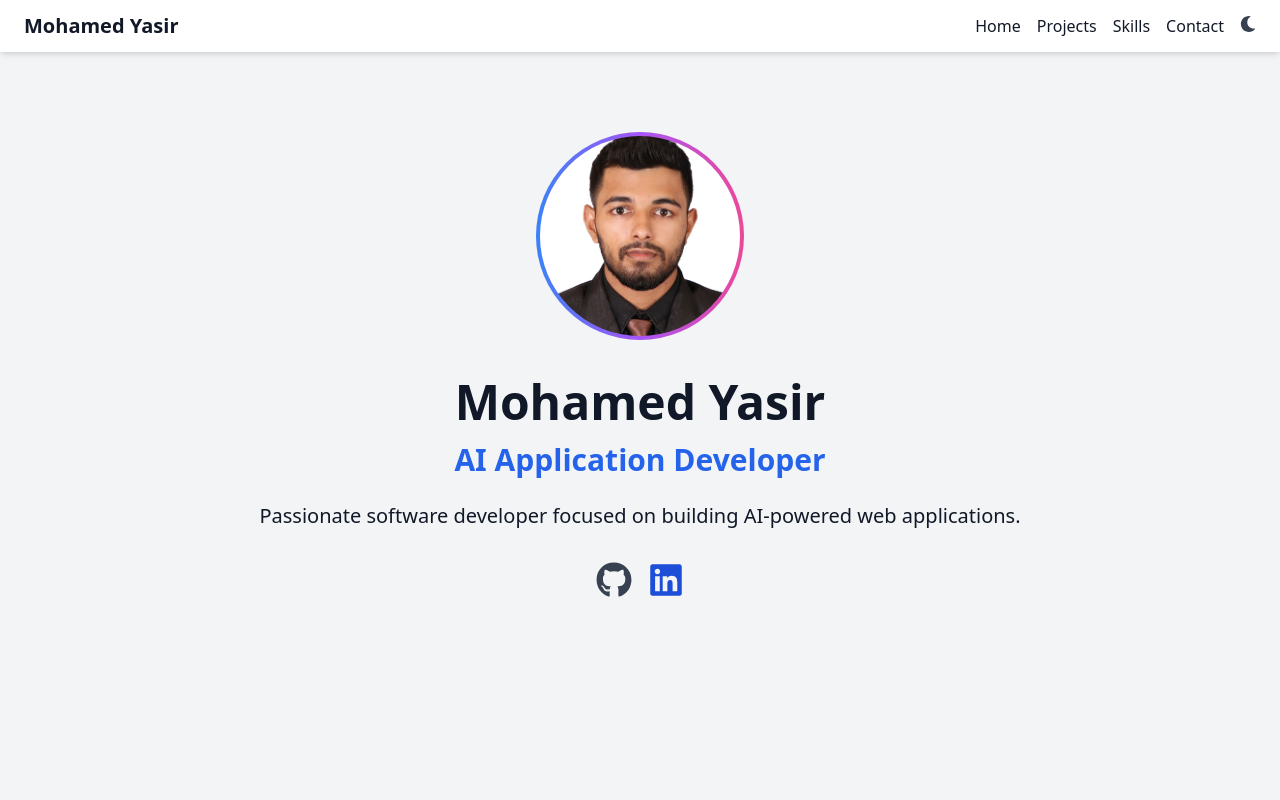
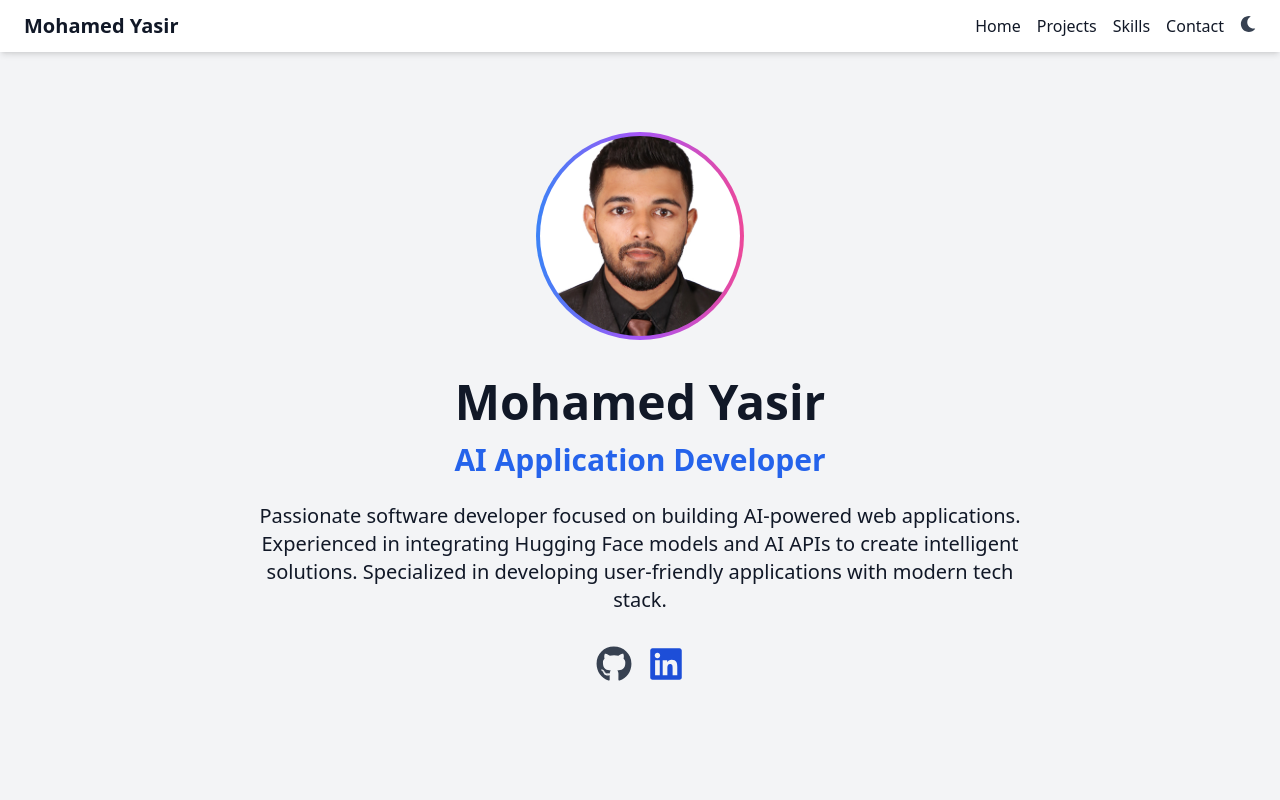
Before and after one commit to DevYasa/mohamed-yasir, a React (Create React App) app: page / in a window 1280 px wide. Shown: the top 800 px of the page. Built offline with nearby package versions, Linux system fonts and the light colour scheme.

Commit message:
Update homepage

```diff
--- a/src/components/Home.js
+++ b/src/components/Home.js
@@ -44,6 +44,8 @@ function Home() {
         transition={{ delay: 0.4, type: 'spring', stiffness: 120 }}
       >
         Passionate software developer focused on building AI-powered web applications.
+        Experienced in integrating Hugging Face models and AI APIs to create intelligent solutions.
+        Specialized in developing user-friendly applications with modern tech stack.
       </motion.p>
       <motion.div
         className="flex justify-center space-x-4"
```
